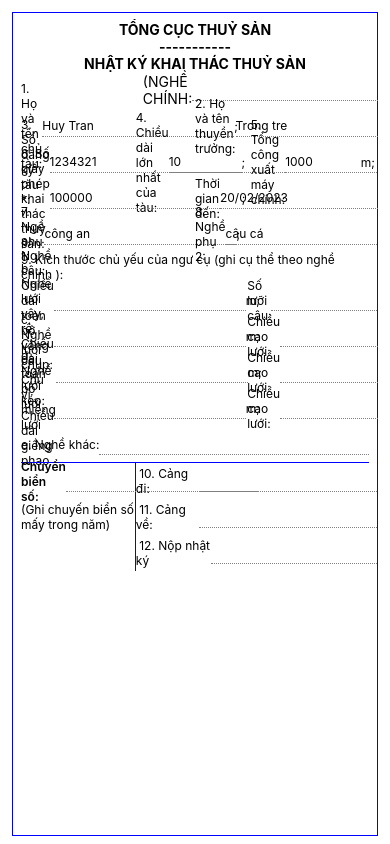
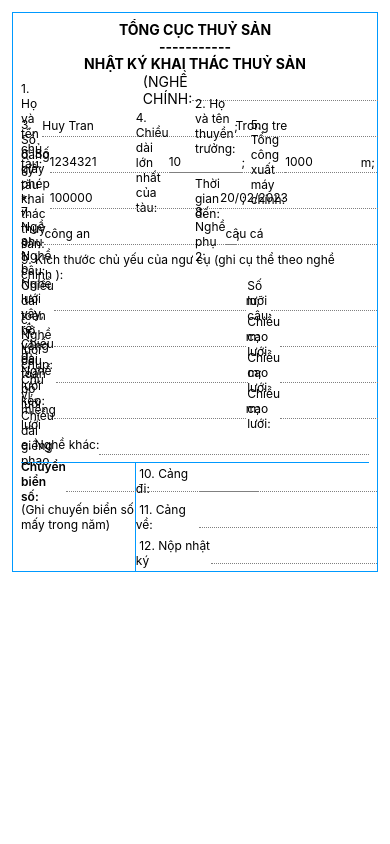
Before and after one commit to TrongTre07/Personal_KhanhHoi_NhatKy, a React Native app: screen / in a window 390 px wide. Built offline with nearby package versions, Linux system fonts and the light colour scheme; what react-native-sqlite-storage would draw is missing.

Commit message:
fix color

```diff
--- a/src/views/itemTongCucThuySan/Table3.js
+++ b/src/views/itemTongCucThuySan/Table3.js
@@ -4,7 +4,7 @@ import styles from './styles'
 
 const Table3 = () => {
     return (
-        <View style={[{ borderColor: 'blue', borderTopWidth: 1 }]}>
+        <View style={[{ borderColor: '#0099FF', borderTopWidth: 0.8 }]}>
             <View style={[styles.row,]}>
                 <View style={[styles.row, { width: '33%'},styles.lineRight]}>
                     <View style={[styles.row, { width: '100%' }]}>
--- a/src/views/itemTongCucThuySan/styles.js
+++ b/src/views/itemTongCucThuySan/styles.js
@@ -8,16 +8,16 @@ const styles = StyleSheet.create({
     },
 
     lineRight:{
-        borderColor: 'blue',
-        borderRightWidth: 1,
+        borderColor: '#0099FF',
+        borderRightWidth: 0.6,
     },
     container: {
-        flex: 1,
-        padding: 8,
-        marginBottom:8,
+        // flex: 1,
+        paddingHorizontal: 8,
+        paddingTop:8,
         backgroundColor: '#fff',
-        borderColor: 'blue',
-        borderWidth: 1,
+        borderColor: '#0099FF',
+        borderWidth: 0.6,
     },
     txtHeader:{
         color:'black',
```
